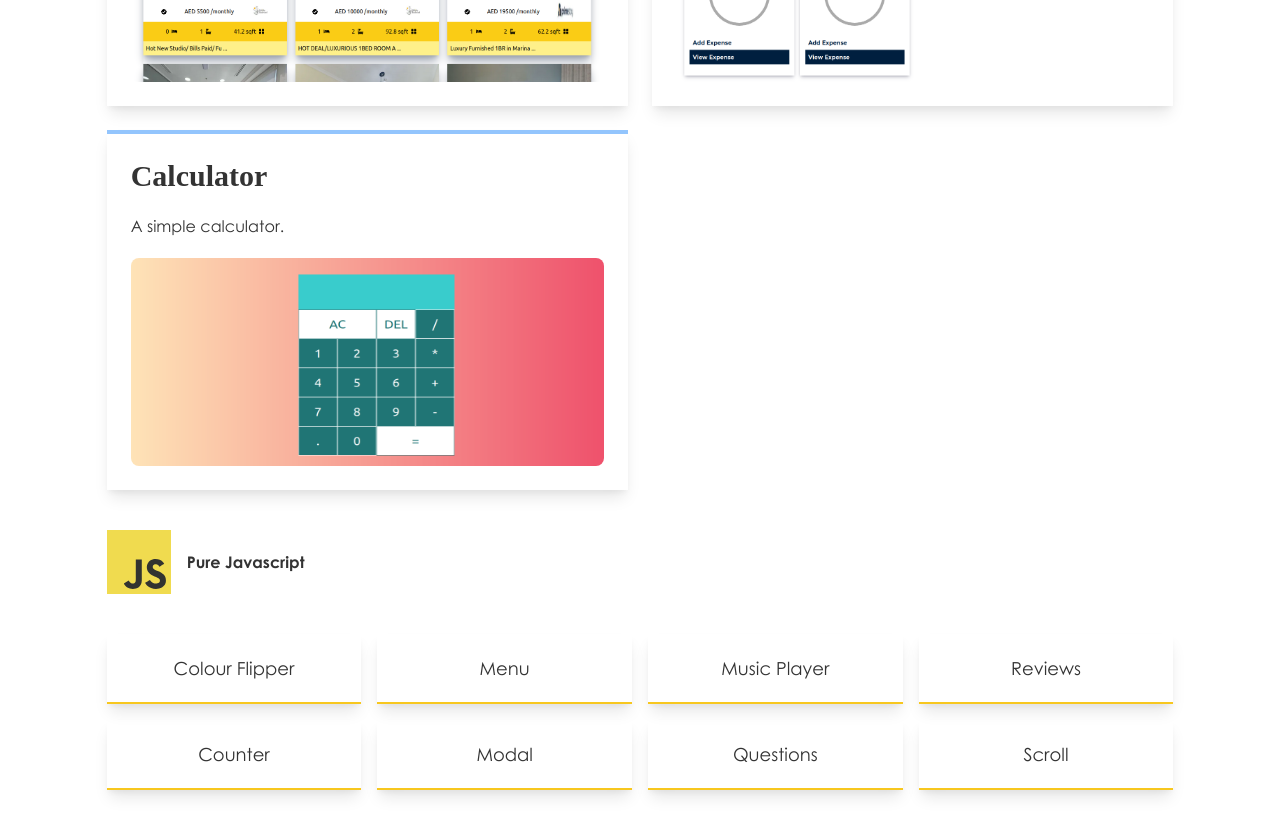
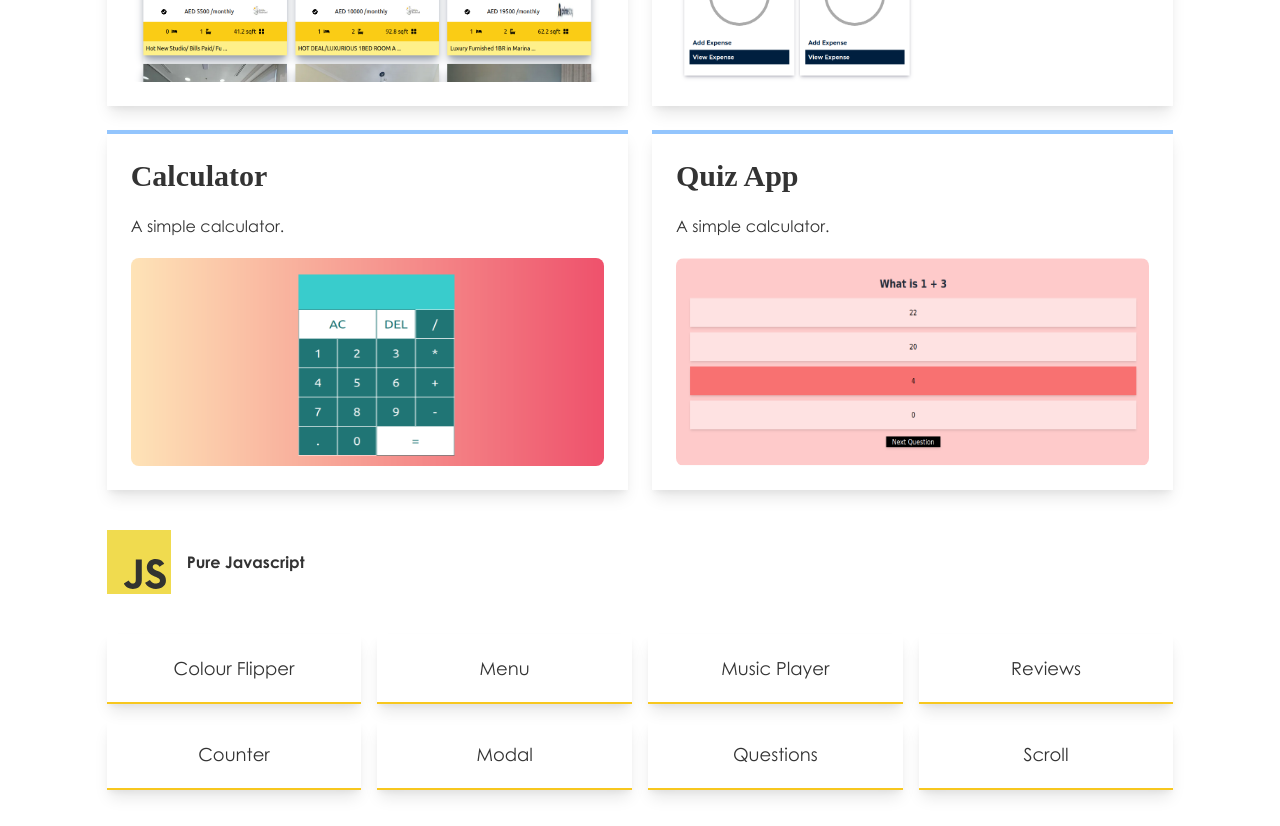
Before and after one commit to mo7medsalah7/portofolio-2022, a Next.js app: page / in a window 1280 px wide. Shown: the part 2000-2826 px from the top of the page. Built offline with nearby package versions, Linux system fonts and the light colour scheme.

Commit message:
adding quiz app to works

```diff
--- a/components/Works/Works.js
+++ b/components/Works/Works.js
@@ -5,6 +5,7 @@ import NetflixCloneScreen from "../../public/netflix-clone.png";
 import RealStateScreen from "../../public/real-estate.png";
 import BudgetPlusScreen from "../../public/budgetplus.png";
 import SimpleCalculatorScreen from "../../public/simple-calculator.png";
+import QuizAppScreen from "../../public/QuizApp.png";
 
 import WorksHeader from "./WorksHeader";
 import Item from "../Item";
@@ -53,6 +54,14 @@ const worksDetails = [
     cloudinary_image_name: "simple-calculator",
     projectDesc: "A simple calculator.",
     projectScreen: SimpleCalculatorScreen,
+  },
+  {
+    projectName: "Quiz App",
+    projectLink: "  https://quiz-app-nine-sandy.vercel.app",
+    cloudinary_image_v: "v1653238497",
+    cloudinary_image_name: "QuizApp",
+    projectDesc: "A simple calculator.",
+    projectScreen: QuizAppScreen,
   },
 ];
 
```
Also changed, not shown: public/QuizApp.png (added).
